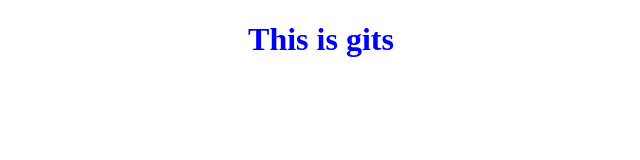
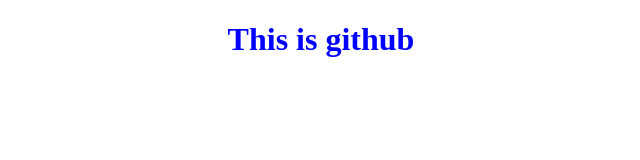
Before and after one commit to Naresh0825/CG5, a plain HTML site: page index.html in a window 1280 px wide. Shown: the whole page, without its empty margins (319-959 px from the left). Drawn offline with Linux system fonts and the light colour scheme.

Commit message:
Update index.html

```diff
--- a/index.html
+++ b/index.html
@@ -8,6 +8,6 @@
     <title>Document</title>
 </head>
 <body>
-    <h1 class="h1">This is gits</h1>
+    <h1 class="h1">This is github</h1>
 </body>
 </html>
```
